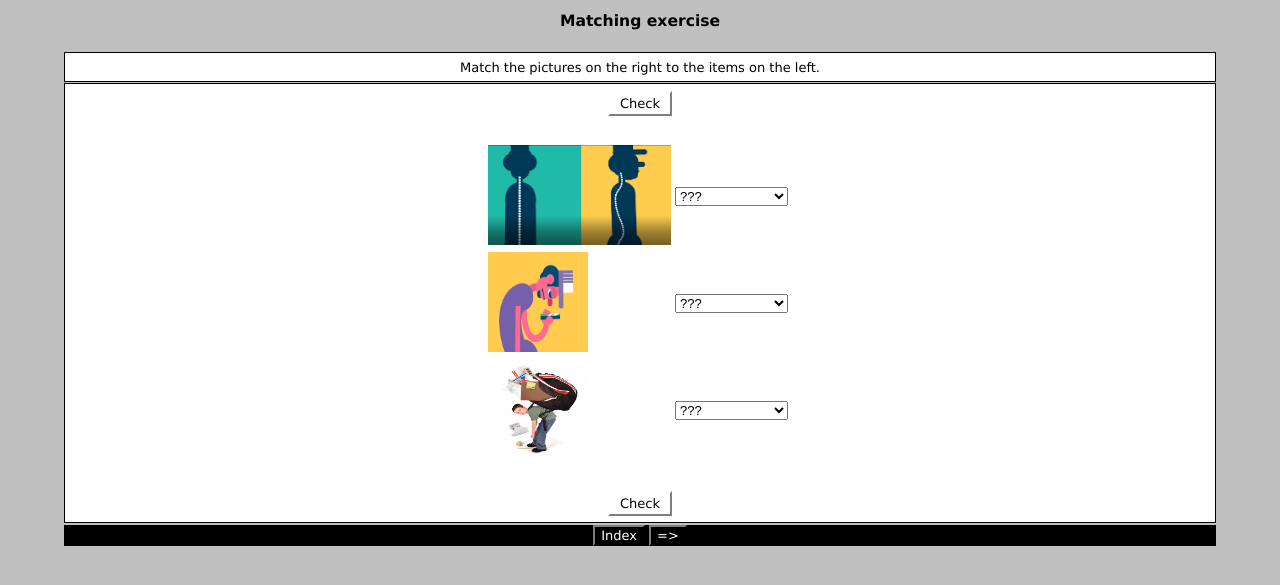
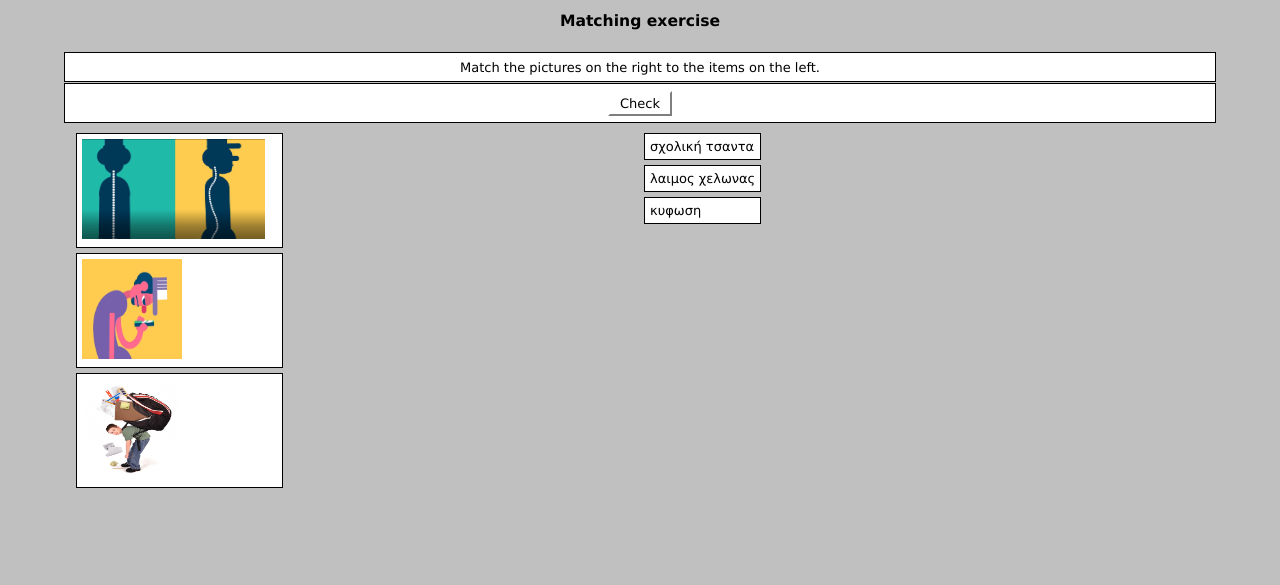
Before and after one commit to freehost-org/Maria, a plain HTML site: page index.htm in a window 1280 px wide. Shown: the part 77-662 px from the top of the page. Drawn offline with Linux system fonts and the light colour scheme.

Commit message:
Add files via upload

```diff
--- a/index.htm
+++ b/index.htm
@@ -1073,29 +1073,246 @@ function Finish(){
 
 
 
-
-
-//JMATCH CORE JAVASCRIPT CODE
-
-var CorrectIndicator = ':-)';
-var IncorrectIndicator = 'X';
-var YourScoreIs = 'Your score is ';
+function Card(ID, OverlapTolerance){
+	this.elm=document.getElementById(ID);
+	this.name=ID;
+	this.css=this.elm.style;
+	this.elm.style.left = 0 +'px';
+	this.elm.style.top = 0 +'px';
+	this.HomeL = 0;
+	this.HomeT = 0;
+	this.tag=-1;
+	this.index=-1;
+	this.OverlapTolerance = OverlapTolerance;
+}
+
+function CardGetL(){return parseInt(this.css.left)}
+Card.prototype.GetL=CardGetL;
+
+function CardGetT(){return parseInt(this.css.top)}
+Card.prototype.GetT=CardGetT;
+
+function CardGetW(){return parseInt(this.elm.offsetWidth)}
+Card.prototype.GetW=CardGetW;
+
+function CardGetH(){return parseInt(this.elm.offsetHeight)}
+Card.prototype.GetH=CardGetH;
+
+function CardGetB(){return this.GetT()+this.GetH()}
+Card.prototype.GetB=CardGetB;
+
+function CardGetR(){return this.GetL()+this.GetW()}
+Card.prototype.GetR=CardGetR;
+
+function CardSetL(NewL){this.css.left = NewL+'px'}
+Card.prototype.SetL=CardSetL;
+
+function CardSetT(NewT){this.css.top = NewT+'px'}
+Card.prototype.SetT=CardSetT;
+
+function CardSetW(NewW){this.css.width = NewW+'px'}
+Card.prototype.SetW=CardSetW;
+
+function CardSetH(NewH){this.css.height = NewH+'px'}
+Card.prototype.SetH=CardSetH;
+
+function CardInside(X,Y){
+	var Result=false;
+	if(X>=this.GetL()){if(X<=this.GetR()){if(Y>=this.GetT()){if(Y<=this.GetB()){Result=true;}}}}
+	return Result;
+}
+Card.prototype.Inside=CardInside;
+
+function CardSwapColours(){
+	var c=this.css.backgroundColor;
+	this.css.backgroundColor=this.css.color;
+	this.css.color=c;
+}
+Card.prototype.SwapColours=CardSwapColours;
+
+function CardHighlight(){
+	this.css.backgroundColor='#000000';
+	this.css.color='#FFFFFF';
+}
+Card.prototype.Highlight=CardHighlight;
+
+function CardUnhighlight(){
+	this.css.backgroundColor='#FFFFFF';
+	this.css.color='#000000';
+}
+Card.prototype.Unhighlight=CardUnhighlight;
+
+function CardOverlap(OtherCard){
+	var smR=(this.GetR()<(OtherCard.GetR()+this.OverlapTolerance))? this.GetR(): (OtherCard.GetR()+this.OverlapTolerance);
+	var lgL=(this.GetL()>OtherCard.GetL())? this.GetL(): OtherCard.GetL();
+	var HDim=smR-lgL;
+	if (HDim<1){return 0;}
+	var smB=(this.GetB()<OtherCard.GetB())? this.GetB(): OtherCard.GetB();
+	var lgT=(this.GetT()>OtherCard.GetT())? this.GetT(): OtherCard.GetT();
+	var VDim=smB-lgT;
+	if (VDim<1){return 0;}
+	return (HDim*VDim);
+}
+Card.prototype.Overlap=CardOverlap;
+
+function CardDockToR(OtherCard){
+	this.SetL(OtherCard.GetR() + 5);
+	this.SetT(OtherCard.GetT());
+}
+
+Card.prototype.DockToR=CardDockToR;
+
+function CardSetHome(){
+	this.HomeL=this.GetL();
+	this.HomeT=this.GetT();
+}
+Card.prototype.SetHome=CardSetHome;
+
+function CardGoHome(){
+	this.SetL(this.HomeL);
+	this.SetT(this.HomeT);
+}
+
+Card.prototype.GoHome=CardGoHome;
+
+//Fix for 6.2.5.2: avoid image dragging problem in draggable cards
+function CardSetHTML(HTML){
+	this.elm.innerHTML = HTML;
+	var DragImgs = this.elm.getElementsByTagName('img');
+	if (DragImgs.length > 0){
+		for (var i=0; i<DragImgs.length; i++){
+			DragImgs[i]. onmousedown = function(){return false;}
+		}
+	}
+}
+
+Card.prototype.SetHTML = CardSetHTML;
+
+function doDrag(e) {
+	if (CurrDrag == -1) {return};
+	if (C.ie){var Ev = window.event}else{var Ev = e}
+	var difX = Ev.clientX-window.lastX;
+	var difY = Ev.clientY-window.lastY;
+	var newX = DC[CurrDrag].GetL()+difX;
+	var newY = DC[CurrDrag].GetT()+difY;
+	DC[CurrDrag].SetL(newX);
+	DC[CurrDrag].SetT(newY);
+	window.lastX = Ev.clientX;
+	window.lastY = Ev.clientY;
+	return false;
+}
+
+function beginDrag(e, DragNum) {
+	CurrDrag = DragNum;
+	if (C.ie){
+		var Ev = window.event;
+		document.onmousemove=doDrag;
+		document.onmouseup=endDrag;
+	}
+	else{
+		var Ev = e;
+		window.onmousemove=doDrag;
+		window.onmouseup=endDrag;
+	}
+	DC[CurrDrag].Highlight();
+	topZ++;
+	DC[CurrDrag].css.zIndex = topZ;
+	window.lastX=Ev.clientX;
+	window.lastY=Ev.clientY;
+	return false;
+}
+
+function endDrag(e) {
+	if (CurrDrag == -1) {return};
+	DC[CurrDrag].Unhighlight();
+	if (C.ie){document.onmousemove=null}else{window.onmousemove=null;}
+	onEndDrag();
+	CurrDrag = -1;
+//Need a bugfix for Opera focus problem here
+	if (C.opera){FocusAButton();}
+	return true;
+}
+
+var CurrDrag = -1;
+var topZ = 100;
+
+
+
+
+
+
+//JMATCH-SPECIFIC CORE JAVASCRIPT CODE
+
 var CorrectResponse = 'Correct! Well done.';
 var IncorrectResponse = 'Sorry! Try again. Incorrect matches have been removed.';
-var TotalUnfixedLeftItems = 0;
-var TotCorrectChoices = 0;
+var YourScoreIs = 'Your score is ';
+var DivWidth = 600; //default value
+var FeedbackWidth = 200; //default
+var ExBGColor = '#FFFFFF';
+var PageBGColor = '#C0C0C0';
+var TextColor = '#000000';
+var TitleColor = '#000000';
 var Penalties = 0;
-var Finished = false;
+var Score = 0;
 var TimeOver = false;
-
-var Score = 0;
 var Locked = false;
 var ShuffleQs = false;
 var QsToShow = 3;
 
+var DragWidth = 200;
+var LeftColPos = 100;
+var RightColPos = 500;
+var DragTop = 120;
+var Finished = false;
+var AnswersTried = '';
+
+//Fixed and draggable card arrays
+FC = new Array();
+DC = new Array();
+
+function onEndDrag(){
+//Is it dropped on any of the fixed cards?
+	var Docked = false;
+	var DropTarget = DroppedOnFixed(CurrDrag);
+	if (DropTarget > -1){
+//If so, send home any card that is currently docked there
+		for (var i=0; i<DC.length; i++){
+			if (DC[i].tag == DropTarget+1){
+				DC[i].GoHome();
+				DC[i].tag = 0;
+				D[i][2] = 0;
+			}
+		}
+//Dock the dropped card
+		DC[CurrDrag].DockToR(FC[DropTarget]);
+		D[CurrDrag][2] = F[DropTarget][1];
+		DC[CurrDrag].tag = DropTarget+1;
+		Docked = true;
+	}
+
+	if (Docked == false){
+		DC[CurrDrag].GoHome();
+		DC[CurrDrag].tag = 0;
+		D[CurrDrag][2] = 0;
+	}
+}
+
+function DroppedOnFixed(DNum){
+	var Result = -1;
+	var OverlapArea = 0;
+	var Temp = 0;
+	for (var i=0; i<FC.length; i++){
+		Temp = DC[DNum].Overlap(FC[i]);
+		if (Temp > OverlapArea){
+			OverlapArea = Temp;
+			Result = i;
+		}
+	}
+	return Result;
+}
+
 
 function StartUp(){
-	RemoveBottomNavBarForIE();
 
 
 
@@ -1105,202 +1322,197 @@ function StartUp(){
 	PreloadImages('&#x039A;&#x03B1;&#x03C4;&#x03B1;&#x03B3;&#x03C1;&#x03B1;&#x03C6;&#x03AE;.PNG','kyphosis.PNG','&#x03C3;&#x03C7;&#x03BF;&#x03BB;&#x03B9;&#x03BA;&#x03AE; &#x03C4;&#x03C3;&#x03AC;&#x03BD;&#x03C4;&#x03B1;.jpg');
 
 
-	SetUpItems(ShuffleQs,QsToShow);
-
-	TotalUnfixedLeftItems = document.getElementById('MatchDiv').getElementsByTagName('select').length;
-
-//Create arrays
-	CreateStatusArrays();
-
-
-}
-
-Status = new Array();
-
-
-function CreateStatusArrays(){
-	var Selects = document.getElementById('Questions').getElementsByTagName('select');
-	for (var x=0; x<Selects.length; x++){
-		Status[x] = new Array();
-		Status[x][0] = 0; // Item not matched correctly yet
-		Status[x][1] = 0; //Tries at this item so far
-		Status[x][2] = Selects[x].id; //Store a ref to the original drop-down
-		Status[x][3] = new Array(); //Sequence of guesses for this item
-	}
-}
-
-function GetKeyFromSelectContainer(Container){
-	var Result = -1;
-	if (Container.getElementsByTagName('select').length > 0){
-		var Select = Container.getElementsByTagName('select')[0];
-		if (Select != null){
-			Result = parseInt(Select.id.substring(1, Select.id.length));
-		}
-	}
-	return Result;
-}
-
-function GetKeyFromSelect(Select){
-	var Result = -1;
-	if (Select != null){
-		Result = parseInt(Select.id.substring(1, Select.id.length));
-	}
-	return Result;
-}
-
-var OriginalKeys = new Array();
-var ReducedKeys = new Array();
-
-function GetUniqueKeys(Container, TargetArray){
-	TargetArray.length = 0;
-	var x = -1;
-	var SList = Container.getElementsByTagName('select');
-	if (SList.length > 0){
-		for (var i=0; i<SList.length; i++){
-			x = GetKeyFromSelect(SList[i]);
-			if (TargetArray.indexOf(x) < 0){
-				TargetArray.push(x);
-			}
-		}
-	}
-}
-
-function SetUpItems(ShuffleQs, ReduceTo){
-	var QList = new Array();
-	var i, j, k, Selects, Options;
-
-//Remove all the table rows and put them in an array for processing
-	var Qs = document.getElementById('Questions');
-
-//First, get a list of keys
-	GetUniqueKeys(Qs, OriginalKeys);
-
-//Remove the table rows to an array
-	while (Qs.getElementsByTagName('tr').length > 0){
-		QList.push(Qs.removeChild(Qs.getElementsByTagName('tr')[0]));
-	}
-
-	var Reducing = (QList.length > ReduceTo);
-
-//If required, select random rows to delete
-	if (Reducing == true){
-		var DumpItem = 0;
-		while (ReduceTo < QList.length){
-
-//Get a number to delete from the array
-			DumpItem = Math.floor(QList.length*Math.random());
-			for (i=DumpItem; i<(QList.length-1); i++){
-				QList[i] = QList[i+1];
-			}
-			QList.length = QList.length-1;
-		}
-	}
-//Shuffle the rows if necessary
+//Calculate page dimensions and positions
+	pg = new PageDim();
+	DivWidth = Math.floor((pg.W*4)/5);
+	DragWidth = Math.floor((DivWidth*3)/10);
+	LeftColPos = Math.floor(pg.W/15);
+	RightColPos = pg.W - (DragWidth + LeftColPos);
+	DragTop = parseInt(document.getElementById('CheckButtonDiv').offsetHeight) + parseInt(document.getElementById('CheckButtonDiv').offsetTop) + 10;
+
+	if (C.ie){
+		DragTop += 15;
+	}
+
+//Reduce array if required
+	if (QsToShow < F.length){
+		ReduceItems2();
+	}
+
+//Shuffle the left items if required
 	if (ShuffleQs == true){
-		QList = Shuffle(QList);
-	}
-
-	TotalUnfixedLeftItems = QList.length;
-
-//Write the rows back to the table body
-	for (i=0; i<QList.length; i++){
-		Qs.appendChild(QList[i]);
-	}
-
-//Now we need to remove any drop-down options that no longer have associated select items
-	if (Reducing == true){
-		GetUniqueKeys(Qs, ReducedKeys);
-
-		Selects = Qs.getElementsByTagName('select');
-		for (i=0; i<Selects.length; i++){
-			Options = Selects[i].getElementsByTagName('option');
-			for (j=Options.length-1; j>=0; j--){
-				if (OptionRequired(Options[j].value) == false){
-					Selects[i].removeChild(Options[j]);
-				}
-			}
-		}
-	}
-}
-
-function OptionRequired(Key){
-	if (ReducedKeys.indexOf(Key) > -1){
-		return true;
-	}
-	else{
-		if (OriginalKeys.indexOf(Key) > -1){
-			return false;
-		}
-		else{
-			return true;
-		}
-	}
+		F = Shuffle(F);
+	}
+
+//Shuffle the items on the right
+	D = Shuffle(D);
+
+	var CurrTop = DragTop;
+	var TempInt = 0;
+	var DropHome = 0;
+	var Widest = 0;
+	var CardContent = '';
+	for (var i=0; i<F.length; i++){
+		CardContent = F[i][0];
+		FC[i] = new Card('F' + i, 10);
+		FC[i].elm.innerHTML = CardContent;
+		if (FC[i].GetW() > Widest){
+			Widest = FC[i].GetW();
+		}
+	}
+	if (Widest > DragWidth){Widest = DragWidth;}
+
+	CurrTop = DragTop;
+
+	DragWidth = Math.floor((DivWidth-Widest)/2) - 24;
+	RightColPos = DivWidth + LeftColPos - (DragWidth + 14);
+	var Highest = 0;
+	var WidestRight = 0;
+
+	for (i=0; i<D.length; i++){
+		DC[i] = new Card('D' + i, 10);
+		CardContent = D[i][0];
+
+//Fix for 6.2.5.2 problem with dragging images.
+		DC[i].SetHTML(CardContent);
+		//DC[i].elm.innerHTML = CardContent;  //old version
+		if (DC[i].GetW() > DragWidth){DC[i].SetW(DragWidth);}
+		DC[i].css.cursor = 'move';
+		DC[i].css.backgroundColor = '#FFFFFF';
+		DC[i].css.color = '#000000';
+		TempInt = DC[i].GetH();
+		if (TempInt > Highest){Highest = TempInt;}
+		TempInt = DC[i].GetW();
+		if (TempInt > WidestRight){WidestRight = TempInt;}
+	}
+
+//Fix for 6.2: the reduction by 12 seems to be required -- no idea why!
+	var HeightToSet = Highest-12;
+	var WidthToSet = WidestRight-12;
+
+	for (i=0; i<D.length; i++){
+		DC[i].SetT(CurrTop);
+		DC[i].SetL(RightColPos);
+		if (DC[i].GetH() < Highest){
+			DC[i].SetH(HeightToSet);
+		}
+		if (DC[i].GetW() < WidestRight){
+			DC[i].SetW(WidthToSet);
+		}
+		DC[i].SetHome();
+		DC[i].tag = -1;
+		CurrTop = CurrTop + DC[i].GetH() + 5;
+	}
+
+	CurrTop = DragTop;
+
+	for (var i=0; i<F.length; i++){
+		FC[i].SetW(Widest);
+		if (FC[i].GetH() < Highest){
+			FC[i].SetH(HeightToSet);
+		}
+		FC[i].SetT(CurrTop);
+		FC[i].SetL(LeftColPos);
+		FC[i].SetHome();
+		TempInt = FC[i].GetH();
+		CurrTop = CurrTop + TempInt + 5;
+	}
+
+
+
+}
+
+
+
+F = new Array();
+F[0] = new Array();
+F[0][0]='<img src="&#x039A;&#x03B1;&#x03C4;&#x03B1;&#x03B3;&#x03C1;&#x03B1;&#x03C6;&#x03AE;.PNG" alt="&#x039A;&#x03B1;&#x03C4;&#x03B1;&#x03B3;&#x03C1;&#x03B1;&#x03C6;&#x03AE;.PNG" title="&#x039A;&#x03B1;&#x03C4;&#x03B1;&#x03B3;&#x03C1;&#x03B1;&#x03C6;&#x03AE;" width="183" height="100"></img>';
+F[0][1] = 1;
+F[1] = new Array();
+F[1][0]='<img src="kyphosis.PNG" alt="kyphosis.PNG" title="kyphosis" width="100" height="100"></img>';
+F[1][1] = 2;
+F[2] = new Array();
+F[2][0]='<img src="&#x03C3;&#x03C7;&#x03BF;&#x03BB;&#x03B9;&#x03BA;&#x03AE; &#x03C4;&#x03C3;&#x03AC;&#x03BD;&#x03C4;&#x03B1;.jpg" alt="&#x03C3;&#x03C7;&#x03BF;&#x03BB;&#x03B9;&#x03BA;&#x03AE; &#x03C4;&#x03C3;&#x03AC;&#x03BD;&#x03C4;&#x03B1;.jpg" title="&#x03C3;&#x03C7;&#x03BF;&#x03BB;&#x03B9;&#x03BA;&#x03AE; &#x03C4;&#x03C3;&#x03AC;&#x03BD;&#x03C4;&#x03B1;" width="100" height="100"></img>';
+F[2][1] = 3;
+
+
+D = new Array();
+D[0] = new Array();
+D[0][0]='&#x03BA;&#x03C5;&#x03C6;&#x03C9;&#x03C3;&#x03B7;';
+D[0][1] = 1;
+D[0][2] = 0;
+D[1] = new Array();
+D[1][0]='&#x03BB;&#x03B1;&#x03B9;&#x03BC;&#x03BF;&#x03C2; &#x03C7;&#x03B5;&#x03BB;&#x03C9;&#x03BD;&#x03B1;&#x03C2;';
+D[1][1] = 2;
+D[1][2] = 0;
+D[2] = new Array();
+D[2][0]='&#x03C3;&#x03C7;&#x03BF;&#x03BB;&#x03B9;&#x03BA;&#x03AE; &#x03C4;&#x03C3;&#x03B1;&#x03BD;&#x03C4;&#x03B1;';
+D[2][1] = 3;
+D[2][2] = 0;
+
+
+function ReduceItems2(){
+	var ItemToDump=0;
+	var j=0;
+	while (F.length > QsToShow){
+		ItemToDump = Math.floor(F.length*Math.random());
+		for (j=ItemToDump; j<(F.length-1); j++){
+			F[j] = F[j+1];
+		}
+		for (j=ItemToDump; j<(D.length-1); j++){
+			D[j] = D[j+1];
+		}
+		F.length = F.length-1;
+		D.length = D.length-1;
+	}
+}
+
+function TimerStartUp(){
+	setTimeout('StartUp()', 300);
 }
 
 function CheckAnswers(){
 	if (Locked == true){return;}
-	var Select = null;
-	var Key = -1;
-	var Parent = null;
-	var Answer = null;
-	var AnsText = '';
-	var AllDone = true;
-	TotCorrectChoices = 0;
-
-//for each item not fixed or a distractor
-	for (var i=0; i<Status.length; i++){
-
-//if it hasn't been answered correctly yet
-		if (Status[i][0] < 1){
-
-//Add one to the number of tries for this item
-			Status[i][1]++;
-
-//Get a pointer to the drop-down
-			Select = document.getElementById(Status[i][2]);
-			Key = GetKeyFromSelect(Select);
-//Save the answer given
-			Status[i][3].push(Select.options[Select.selectedIndex].value);
-
-//Check the answer
-			if (Select.options[Select.selectedIndex].value == Key){
-					Status[i][0] = 1;
-					AnsText = Select.options[Select.selectedIndex].innerHTML;
-					Parent = Select.parentNode;
-					Parent.removeChild(Select);
-					Parent.innerHTML = AnsText;
-					Parent.nextSibling.innerHTML = CorrectIndicator;
-			}
-			else{
-				AllDone = false;
-				Parent = Select.parentNode;
-				Parent.nextSibling.innerHTML = IncorrectIndicator;
-			}
+//Set the default score and response
+	var TotalCorrect = 0;
+	Score = 0;
+	var Feedback = '';
+
+//for each fixed, check to see if the tag value for the draggable is the same as the fixed
+	if (AnswersTried.length > 0){AnswersTried += ' | ';}
+	var i, j;
+	for (i=0; i<D.length; i++){
+		if (i>0){AnswersTried += ',';}
+		AnswersTried += D[i][1] + '.' + D[i][2] + '';
+		if ((D[i][2] == D[i][1])&&(D[i][2] > 0)){
+			TotalCorrect++;
 		}
 		else{
-//Add a copy of the last (correct) answer.
-			Status[i][3].push(Status[i][3][Status[i][3].length-1]);
-		}
-//If it's correct, count it
-		if (Status[i][0] == 1){
-			TotCorrectChoices++;
-		}
-	}
-//Calculate the score
-	Score = Math.floor(((TotCorrectChoices-Penalties)/TotalUnfixedLeftItems)*100);
-	if (Score<0){Score = 0;}
-	var Feedback = '';
-
-//Build the feedback
+//Change made for version 6.0.3.41: don't send wrong items home,
+//show them in a more conspicuous way.
+//			DC[i].GoHome();
+				DC[i].SetL(DC[i].GetL() + 10);
+				DC[i].Highlight();
+		}
+	}
+
+	Score = Math.floor((100*(TotalCorrect-Penalties))/F.length);
+
+	var AllDone = false;
+
+	if (TotalCorrect == F.length) {
+		AllDone = true;
+	}
+
 	if (AllDone == true){
-		Feedback = YourScoreIs + ' ' + Score + '%.' + '<br />' + CorrectResponse;
-	}
-	else{
+		Feedback = YourScoreIs + ' ' + Score + '%.';
+		ShowMessage(Feedback + '<br />' + CorrectResponse);
+	}
+	else {
 		Feedback = YourScoreIs + ' ' + Score + '%.' + '<br />' + IncorrectResponse;
-//Penalty for incorrect check
-		Penalties++;
-	}
-
+		ShowMessage(Feedback);
+		Penalties++; // Penalty for inaccurate check
+	}
 //If the exercise is over, deal with that
 	if ((AllDone == true)||(TimeOver == true)){
 
@@ -1312,10 +1524,6 @@ function CheckAnswers(){
 		WriteToInstructions(Feedback);
 	}
 
-//Show the feedback
-	ShowMessage(Feedback);
-
-
 }
 
 
@@ -1332,11 +1540,9 @@ function CheckAnswers(){
 
 </script>
 
-
 </head>
 
-<body onload="StartUp()" id="TheBody" >
-
+<body onload="TimerStartUp()" id="TheBody" >
 <!-- BeginTopNavButtons -->
 
 
@@ -1371,40 +1577,29 @@ function CheckAnswers(){
 	<div id="Instructions">Match the pictures on the right to the items on the left.</div>
 </div>
 
-
-
-<div id="MainDiv" class="StdDiv">
-
+<div class="StdDiv" id="CheckButtonDiv">
 <button id="CheckButton1" class="FuncButton" onmouseover="FuncBtnOver(this)" onfocus="FuncBtnOver(this)" onmouseout="FuncBtnOut(this)" onblur="FuncBtnOut(this)" onmousedown="FuncBtnDown(this)" onmouseup="FuncBtnOut(this)" onclick="CheckAnswers()">&nbsp;Check&nbsp;</button>
-
-<div id="MatchDiv" style="text-align: center;">
-
-<form id="QForm" method="post" action="" onsubmit="return false;">
-<table border="0" style="margin: 2em auto 2em auto;"><tbody id="Questions">
-
-<tr><td class="LeftItem"><img src="&#x039A;&#x03B1;&#x03C4;&#x03B1;&#x03B3;&#x03C1;&#x03B1;&#x03C6;&#x03AE;.PNG" alt="&#x039A;&#x03B1;&#x03C4;&#x03B1;&#x03B3;&#x03C1;&#x03B1;&#x03C6;&#x03AE;.PNG" title="&#x039A;&#x03B1;&#x03C4;&#x03B1;&#x03B3;&#x03C1;&#x03B1;&#x03C6;&#x03AE;" width="183" height="100"></img></td><td class="RightItem"><select id="s0_0"><option value="x">???</option>
-<option value="1">&#x03BB;&#x03B1;&#x03B9;&#x03BC;&#x03BF;&#x03C2; &#x03C7;&#x03B5;&#x03BB;&#x03C9;&#x03BD;&#x03B1;&#x03C2;</option>
-<option value="2">&#x03C3;&#x03C7;&#x03BF;&#x03BB;&#x03B9;&#x03BA;&#x03AE; &#x03C4;&#x03C3;&#x03B1;&#x03BD;&#x03C4;&#x03B1;</option>
-<option value="0">&#x03BA;&#x03C5;&#x03C6;&#x03C9;&#x03C3;&#x03B7;</option>
-</select></td><td></td></tr><tr><td class="LeftItem"><img src="kyphosis.PNG" alt="kyphosis.PNG" title="kyphosis" width="100" height="100"></img></td><td class="RightItem"><select id="s1_1"><option value="x">???</option>
-<option value="1">&#x03BB;&#x03B1;&#x03B9;&#x03BC;&#x03BF;&#x03C2; &#x03C7;&#x03B5;&#x03BB;&#x03C9;&#x03BD;&#x03B1;&#x03C2;</option>
-<option value="2">&#x03C3;&#x03C7;&#x03BF;&#x03BB;&#x03B9;&#x03BA;&#x03AE; &#x03C4;&#x03C3;&#x03B1;&#x03BD;&#x03C4;&#x03B1;</option>
-<option value="0">&#x03BA;&#x03C5;&#x03C6;&#x03C9;&#x03C3;&#x03B7;</option>
-</select></td><td></td></tr><tr><td class="LeftItem"><img src="&#x03C3;&#x03C7;&#x03BF;&#x03BB;&#x03B9;&#x03BA;&#x03AE; &#x03C4;&#x03C3;&#x03AC;&#x03BD;&#x03C4;&#x03B1;.jpg" alt="&#x03C3;&#x03C7;&#x03BF;&#x03BB;&#x03B9;&#x03BA;&#x03AE; &#x03C4;&#x03C3;&#x03AC;&#x03BD;&#x03C4;&#x03B1;.jpg" title="&#x03C3;&#x03C7;&#x03BF;&#x03BB;&#x03B9;&#x03BA;&#x03AE; &#x03C4;&#x03C3;&#x03AC;&#x03BD;&#x03C4;&#x03B1;" width="100" height="100"></img></td><td class="RightItem"><select id="s2_2"><option value="x">???</option>
-<option value="1">&#x03BB;&#x03B1;&#x03B9;&#x03BC;&#x03BF;&#x03C2; &#x03C7;&#x03B5;&#x03BB;&#x03C9;&#x03BD;&#x03B1;&#x03C2;</option>
-<option value="2">&#x03C3;&#x03C7;&#x03BF;&#x03BB;&#x03B9;&#x03BA;&#x03AE; &#x03C4;&#x03C3;&#x03B1;&#x03BD;&#x03C4;&#x03B1;</option>
-<option value="0">&#x03BA;&#x03C5;&#x03C6;&#x03C9;&#x03C3;&#x03B7;</option>
-</select></td><td></td></tr>
-
-</tbody></table>
-</form>
 </div>
 
-<button id="CheckButton2" class="FuncButton" onmouseover="FuncBtnOver(this)" onfocus="FuncBtnOver(this)" onmouseout="FuncBtnOut(this)" onblur="FuncBtnOut(this)" onmousedown="FuncBtnDown(this)" onmouseup="FuncBtnOut(this)" onclick="CheckAnswers()">&nbsp;Check&nbsp;</button>
-
-</div>
-
-
+<script type="text/javascript">
+
+//<![CDATA[
+
+<!--
+
+
+for (var i=0; i<F.length; i++){
+	document.write('<div id="F' + i + '" class="CardStyle"></div>');
+}
+
+for (var i=0; i<D.length; i++){
+	document.write('<div id="D' + i + '" class="CardStyle" onmousedown="beginDrag(event, ' + i + ')"></div>');
+}
+
+//-->
+
+//]]>
+</script>
 
 <div class="Feedback" id="FeedbackDiv">
 <div class="FeedbackText" id="FeedbackContent"></div>
@@ -1413,23 +1608,6 @@ function CheckAnswers(){
 
 <!-- BeginBottomNavButtons -->
 
-
-<div class="NavButtonBar" id="BottomNavBar">
-
-
-
-
-<button class="NavButton" onfocus="NavBtnOver(this)" onblur="NavBtnOut(this)"  onmouseover="NavBtnOver(this)" onmouseout="NavBtnOut(this)" onmousedown="NavBtnDown(this)" onmouseup="NavBtnOut(this)" onclick="location='contents.htm'; return false;"> Index </button>
-
-
-
-<button class="NavButton" onfocus="NavBtnOver(this)" onblur="NavBtnOut(this)" onmouseover="NavBtnOver(this)" onmouseout="NavBtnOut(this)" onmousedown="NavBtnDown(this)" onmouseup="NavBtnOut(this)" onclick="location='nextpage.htm'; return false;">=&gt;</button>
-
-
-</div>
-
-
-
 <!-- EndBottomNavButtons -->
 
 <!-- BeginSubmissionForm -->
@@ -1437,5 +1615,4 @@ function CheckAnswers(){
 <!-- EndSubmissionForm -->
 
 </body>
-
 </html>
```
